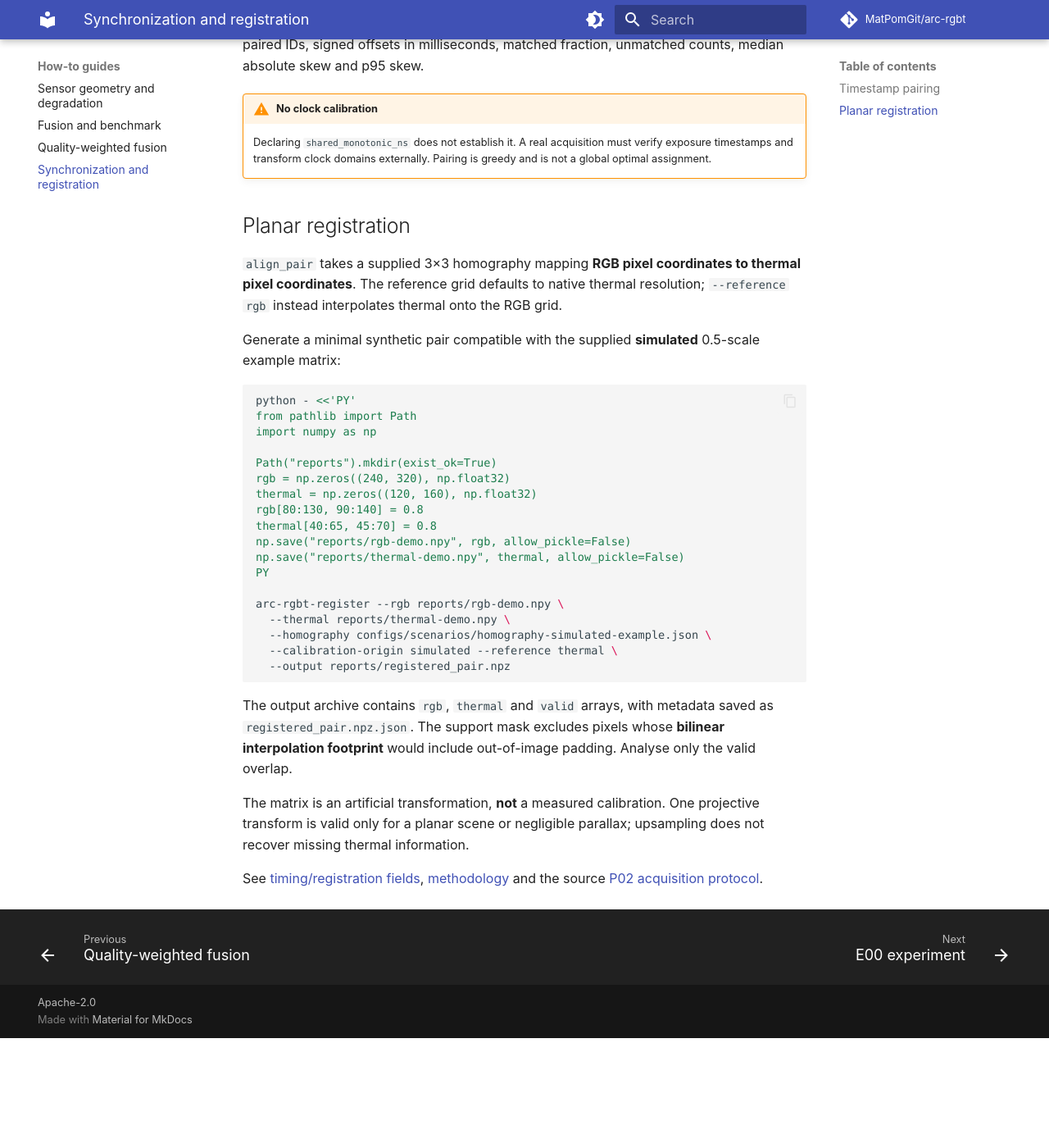
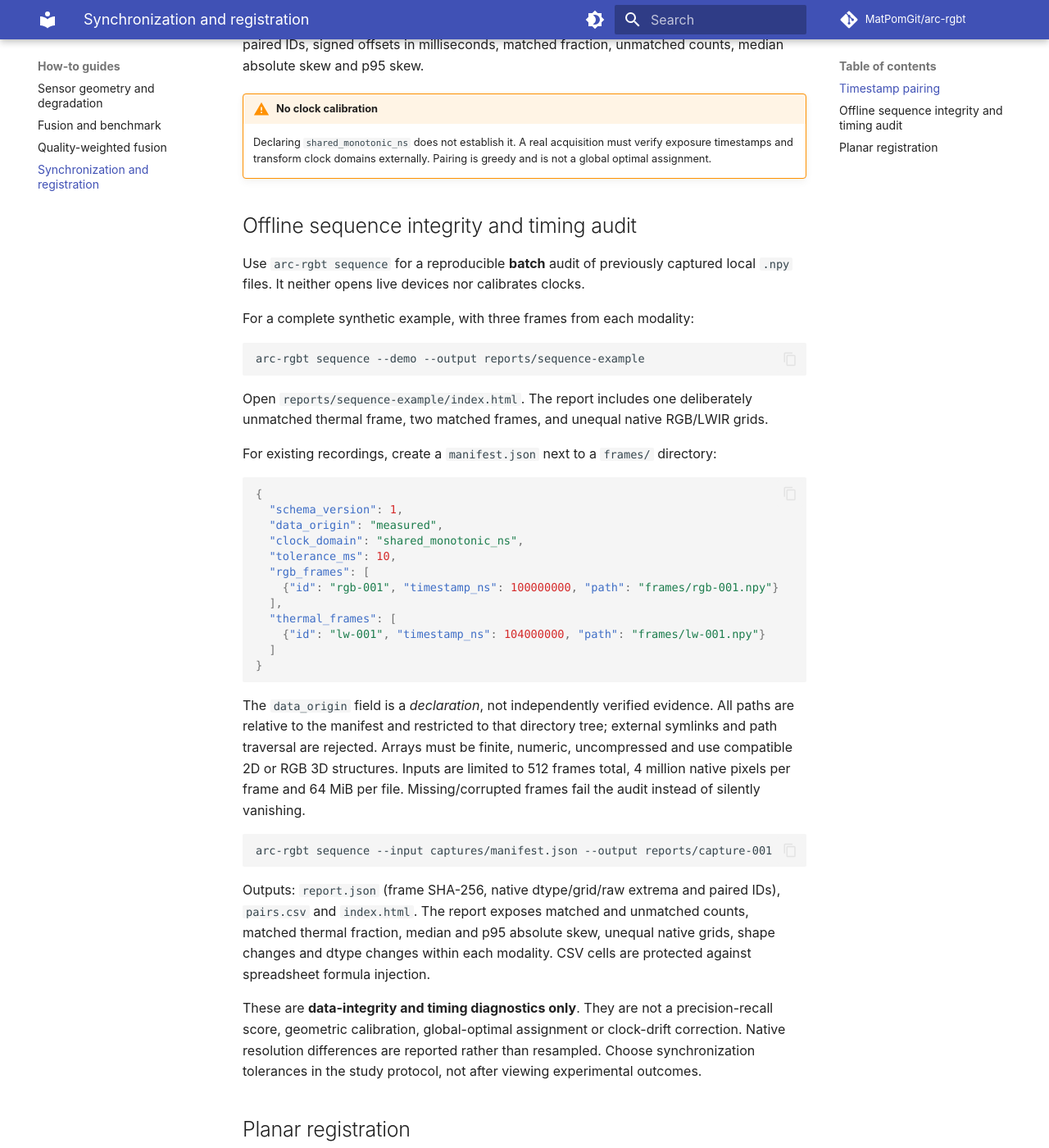
Before and after one commit to MatPomGit/arc-rgbt, an MkDocs documentation site: the page built from docs/guides/synchronization-registration.md, in a window 1280 px wide and 1400 px high, scrolled down 588 px. Shown: the whole window at 82% size. Built offline with MkDocs 1.6.1 and Material for MkDocs 9.7.7, drawn with Linux system fonts in a browser that asks for light colours; comment, search, counter and statistics services are not loaded; before the commit the page ends 1854 px from its top, so only the background shows below that.

Commit message:
docs(sequence): document reproducible offline P02 capture audit

````diff
--- a/docs/guides/synchronization-registration.md
+++ b/docs/guides/synchronization-registration.md
@@ -15,6 +15,60 @@ For each thermal frame, it greedily selects the nearest **unused** RGB timestamp
 
 !!! warning "No clock calibration"
     Declaring `shared_monotonic_ns` does not establish it. A real acquisition must verify exposure timestamps and transform clock domains externally. Pairing is greedy and is not a global optimal assignment.
+
+## Offline sequence integrity and timing audit
+
+Use `arc-rgbt sequence` for a reproducible **batch** audit of previously
+captured local `.npy` files. It neither opens live devices nor calibrates clocks.
+
+For a complete synthetic example, with three frames from each modality:
+
+```bash
+arc-rgbt sequence --demo --output reports/sequence-example
+```
+
+Open `reports/sequence-example/index.html`. The report includes one deliberately
+unmatched thermal frame, two matched frames, and unequal native RGB/LWIR grids.
+
+For existing recordings, create a `manifest.json` next to a `frames/` directory:
+
+```json
+{
+  "schema_version": 1,
+  "data_origin": "measured",
+  "clock_domain": "shared_monotonic_ns",
+  "tolerance_ms": 10,
+  "rgb_frames": [
+    {"id": "rgb-001", "timestamp_ns": 100000000, "path": "frames/rgb-001.npy"}
+  ],
+  "thermal_frames": [
+    {"id": "lw-001", "timestamp_ns": 104000000, "path": "frames/lw-001.npy"}
+  ]
+}
+```
+
+The `data_origin` field is a *declaration*, not independently verified evidence.
+All paths are relative to the manifest and restricted to that directory tree;
+external symlinks and path traversal are rejected. Arrays must be finite,
+numeric, uncompressed and use compatible 2D or RGB 3D structures. Inputs are
+limited to 512 frames total, 4 million native pixels per frame and 64 MiB per
+file. Missing/corrupted frames fail the audit instead of silently vanishing.
+
+```bash
+arc-rgbt sequence --input captures/manifest.json --output reports/capture-001
+```
+
+Outputs: `report.json` (frame SHA-256, native dtype/grid/raw extrema and
+paired IDs), `pairs.csv` and `index.html`. The report exposes matched and
+unmatched counts, matched thermal fraction, median and p95 absolute skew,
+unequal native grids, shape changes and dtype changes within each modality.
+CSV cells are protected against spreadsheet formula injection.
+
+These are **data-integrity and timing diagnostics only**. They are not a
+precision-recall score, geometric calibration, global-optimal assignment or
+clock-drift correction. Native resolution differences are reported rather
+than resampled. Choose synchronization tolerances in the study protocol,
+not after viewing experimental outcomes.
 
 ## Planar registration
 
````
